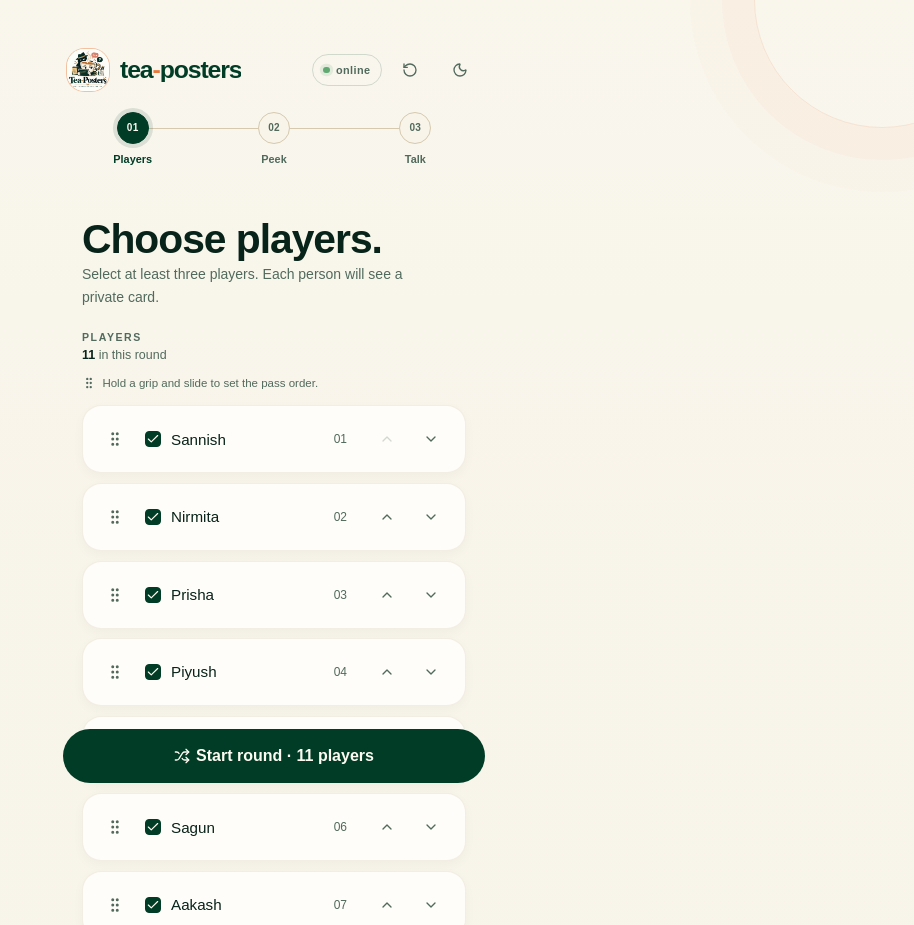
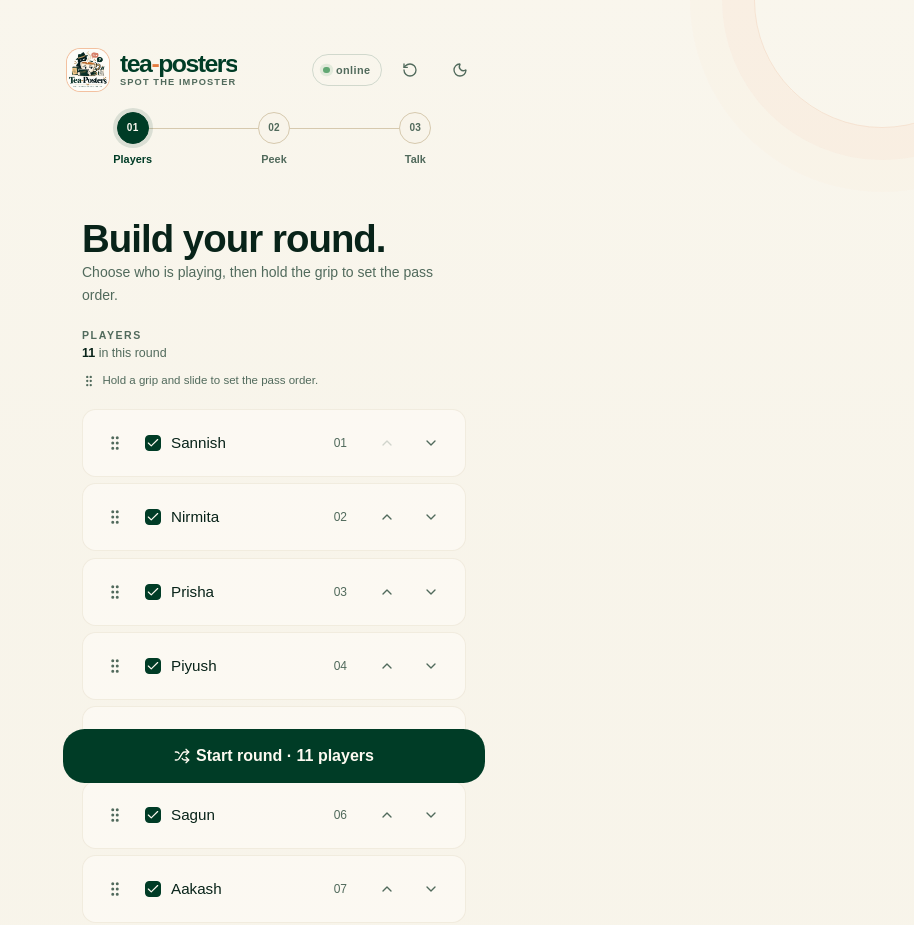
Before and after one commit to misterbista/tea-poster, a Next.js app: page / in a window 1280 px wide. Shown: the top 925 px of the page, without its empty margins (366-1280 px from the left). Built offline with nearby package versions, Linux system fonts and the light colour scheme; a web font is replaced by a local one.

Commit message:
feat: enhance branding and descriptions across the application

```diff
--- a/app/globals.css
+++ b/app/globals.css
@@ -209,6 +209,20 @@
     letter-spacing: -0.045em;
   }
 
+  .tea-brand-name {
+    letter-spacing: -0.06em;
+  }
+
+  .tea-brand-subline {
+    color: var(--muted-foreground);
+    font-family: var(--font-geist-mono);
+    font-size: 0.58rem;
+    font-weight: 650;
+    letter-spacing: 0.12em;
+    line-height: 1.2;
+    text-transform: uppercase;
+  }
+
   .tea-section-kicker,
   .tea-secret-label {
     color: var(--muted-foreground);
@@ -394,7 +408,9 @@
   .tea-player-list {
     display: flex;
     flex-direction: column;
-    gap: 0.6rem;
+    gap: 0.4rem;
+    overflow: hidden;
+    padding-block: 0.35rem;
   }
 
   .tea-logo-frame {
@@ -427,17 +443,29 @@
     flex-wrap: wrap;
     gap: 0.5rem;
     position: relative;
+    border-width: 1px;
     border-color: color-mix(in oklch, var(--border) 54%, transparent);
-    background: color-mix(in oklch, var(--card) 87%, var(--background));
-    box-shadow: 0 0.25rem 0.75rem color-mix(in oklch, var(--foreground) 3%, transparent);
+    border-radius: 0.85rem;
+    background: color-mix(in oklch, var(--card) 54%, transparent);
+    box-shadow: none;
     transition: border-color 180ms ease, background-color 180ms ease, box-shadow 240ms var(--ease-out), opacity 180ms ease, transform 240ms var(--ease-out);
+  }
+
+  .tea-player-row:last-child {
+    border-bottom-width: 1px;
+  }
+
+  @media (hover: hover) and (pointer: fine) {
+    .tea-player-row:hover {
+      background: color-mix(in oklch, var(--primary) 4%, transparent);
+    }
   }
 
   .tea-player-row[data-dragging="true"] {
     z-index: 2;
     border-color: color-mix(in oklch, var(--primary) 55%, var(--border));
     background: color-mix(in oklch, var(--primary) 8%, var(--card));
-    box-shadow: 0 0.9rem 1.8rem color-mix(in oklch, var(--primary) 14%, transparent);
+    box-shadow: 0 0.75rem 1.4rem color-mix(in oklch, var(--primary) 14%, transparent);
     opacity: 0.92;
     transform: scale(0.985);
   }
@@ -532,6 +560,7 @@
     background:
       radial-gradient(circle at 50% -20%, color-mix(in oklch, var(--accent) 22%, transparent), transparent 58%),
       color-mix(in oklch, var(--muted) 56%, transparent);
+    border-radius: 0.9rem;
     box-shadow: inset 0 0 0 1px color-mix(in oklch, var(--background) 36%, transparent);
     transition: border-color 180ms ease, box-shadow 220ms var(--ease-out), transform 220ms var(--ease-out), background 180ms ease;
   }
--- a/app/layout.tsx
+++ b/app/layout.tsx
@@ -22,7 +22,7 @@ const logoIcon = "/ChatGPT%20Image%20Sep%2022%2C%202026%20at%2011_38_07%20AM.png
 
 export const metadata: Metadata = {
   title: "tea-posters | Spot the imposter. Spill the tea.",
-  description: "A cozy offline imposter game for your next tea break.",
+  description: "A pass-and-play imposter game for tea breaks, online or offline.",
   applicationName: "tea-posters",
   icons: {
     icon: [{ url: logoIcon, type: "image/png", sizes: "1254x1254" }],
--- a/app/manifest.ts
+++ b/app/manifest.ts
@@ -6,7 +6,7 @@ export default function manifest(): MetadataRoute.Manifest {
   return {
     name: "tea-posters",
     short_name: "tea-posters",
-    description: "A minimal offline imposter game",
+    description: "A pass-and-play imposter game for tea breaks, online or offline.",
     start_url: "/",
     display: "standalone",
     background_color: "#f7f1e7",
--- a/components/tea-poster-splash.tsx
+++ b/components/tea-poster-splash.tsx
@@ -14,8 +14,8 @@ export function TeaPosterSplash() {
             priority
           />
         </div>
-        <p className="mt-7 text-xs font-medium tracking-wide text-muted-foreground">
-          steeping the tea
+        <p className="tea-brand-subline mt-7 text-xs text-muted-foreground">
+          online / offline
         </p>
         <div className="mt-5 flex items-center gap-1.5" role="status" aria-label="Loading tea-posters">
           <span className="size-1.5 animate-pulse rounded-full bg-accent" />
--- a/components/tea-poster.tsx
+++ b/components/tea-poster.tsx
@@ -521,7 +521,7 @@ export function TeaPoster() {
       {/* Mobile app header */}
       <header className="mb-5 flex items-center justify-between gap-3">
         <div className="flex min-w-0 items-center gap-2.5">
-          <div className="tea-logo-frame relative size-11 shrink-0 overflow-hidden rounded-[1.15rem] border border-accent/45 bg-[#fffaf0]">
+          <div className="tea-logo-frame relative size-11 shrink-0 overflow-hidden rounded-[0.9rem] border border-accent/45 bg-[#fffaf0]">
             <Image
               src="/ChatGPT Image Sep 22, 2026 at 11_38_07 AM.png"
               alt="tea-posters logo"
@@ -532,9 +532,10 @@ export function TeaPoster() {
             />
           </div>
           <div className="min-w-0">
-            <h1 className="tea-display truncate text-[1.55rem] leading-none font-bold text-primary">
+            <h1 className="tea-brand-name tea-display truncate text-[1.55rem] leading-none font-bold text-primary">
               tea<span className="text-accent">-</span>posters
             </h1>
+            <p className="tea-brand-subline">spot the imposter</p>
           </div>
         </div>
         <div className="flex shrink-0 items-center gap-1.5">
@@ -571,9 +572,9 @@ export function TeaPoster() {
       {phase === "setup" && (
         <Card className="tea-flat-card tea-setup tea-scene">
           <CardHeader className="tea-setup-header">
-            <CardTitle className="tea-display text-[2.55rem] font-bold leading-[0.98] tracking-tight">Choose players.</CardTitle>
+            <CardTitle className="tea-display text-[2.4rem] font-bold leading-[0.98] tracking-tight">Build your round.</CardTitle>
             <CardDescription className="leading-relaxed">
-              Select at least three players. Each person will see a private card.
+              Choose who is playing, then hold the grip to set the pass order.
             </CardDescription>
           </CardHeader>
           <CardContent className="flex flex-col gap-3">
@@ -598,7 +599,7 @@ export function TeaPoster() {
                   role="listitem"
                   data-drop-position={dropTarget?.name === name ? (dropTarget.after ? "after" : "before") : undefined}
                   data-dragging={draggedPlayer === name ? "true" : undefined}
-                  className="tea-player-row group flex min-h-[4.25rem] items-center gap-2.5 rounded-[1.2rem] border border-border/30 bg-card px-3 py-2.5 transition-colors hover:border-primary/30"
+                  className="tea-player-row group flex min-h-[4.25rem] items-center gap-2.5 border-b border-border/30 px-3 py-2.5 transition-colors hover:border-primary/30"
                 >
                   <button
                     type="button"
@@ -699,13 +700,13 @@ export function TeaPoster() {
                 onChange={(e) => setNewPlayer(e.target.value)}
                 placeholder="Add a player…"
                 maxLength={24}
-                className="h-12 rounded-2xl border-border/60 bg-background/60 text-base"
+                className="h-12 rounded-xl border-border/60 bg-background/60 text-base"
               />
               <Button
                 type="submit"
                 variant="secondary"
                 size="icon"
-                className="size-12 rounded-2xl"
+                className="size-12 rounded-xl"
                 aria-label="Add player"
                 disabled={!newPlayer.trim()}
               >
@@ -758,7 +759,7 @@ export function TeaPoster() {
                   setRevealed(true);
                 }
               }}
-              className="tea-reveal-card flex min-h-60 w-full touch-manipulation flex-col items-center justify-center gap-3 rounded-2xl border border-border/40 px-6 text-center active:scale-[0.985] hover:border-primary/40"
+              className="tea-reveal-card flex min-h-60 w-full touch-manipulation flex-col items-center justify-center gap-3 rounded-xl border border-border/40 px-6 text-center active:scale-[0.985] hover:border-primary/40"
             >
               {revealed ? (
                 <>
@@ -825,7 +826,7 @@ export function TeaPoster() {
           </CardContent>
           <CardFooter className="flex-col gap-2">
               <Button
-                className="min-h-14 w-full rounded-2xl text-base"
+                className="min-h-14 w-full rounded-xl text-base"
                 onClick={() => setImposterShown(true)}
               >
                 <EyeIcon />
@@ -866,11 +867,11 @@ export function TeaPoster() {
             </dl>
           </CardContent>
           <CardFooter className="flex-col gap-2">
-            <Button className="min-h-12 w-full rounded-2xl" size="lg" onClick={startRound}>
+            <Button className="min-h-12 w-full rounded-xl" size="lg" onClick={startRound}>
               <ShuffleIcon />
               Play another round
             </Button>
-            <Button variant="ghost" className="min-h-11 w-full rounded-2xl" onClick={backToSetup}>
+            <Button variant="ghost" className="min-h-11 w-full rounded-xl" onClick={backToSetup}>
               <CheckIcon />
               Change players
             </Button>
@@ -882,7 +883,7 @@ export function TeaPoster() {
         <div className="mobile-dock pointer-events-none sticky bottom-4 z-20 mt-4">
           <div className="pointer-events-auto">
             <Button
-              className="min-h-14 w-full rounded-2xl bg-primary text-base font-semibold hover:bg-primary/90"
+              className="min-h-14 w-full rounded-xl bg-primary text-base font-semibold hover:bg-primary/90"
               size="lg"
               onClick={startRound}
               disabled={activePlayers.length < 3}
--- a/data/word-tracker.json
+++ b/data/word-tracker.json
@@ -2,6 +2,7 @@
   "version": 9,
   "usedWordIds": [
     "nepal:cancelled plan",
-    "nepal:crush"
+    "nepal:crush",
+    "nepal:meme"
   ]
 }
```
